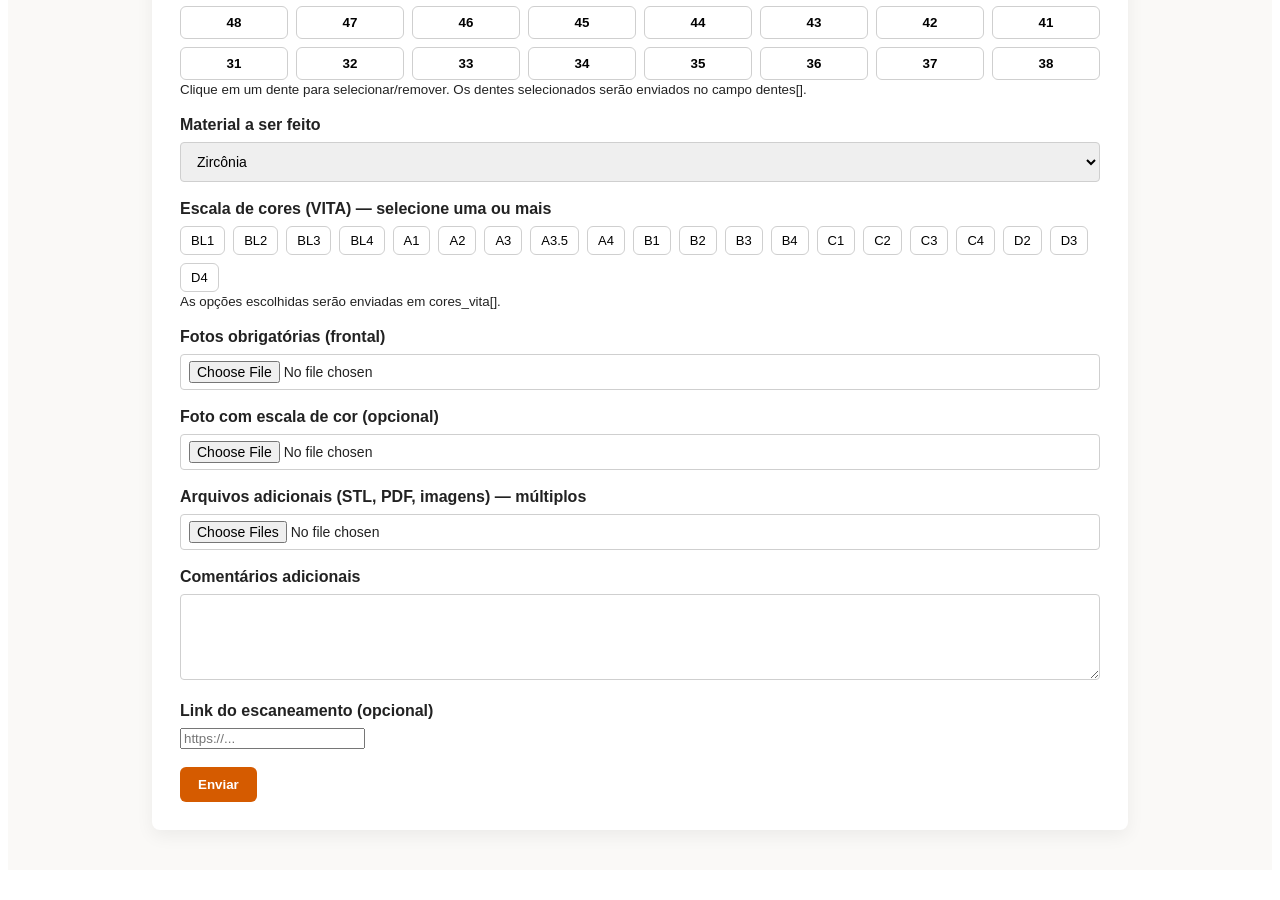
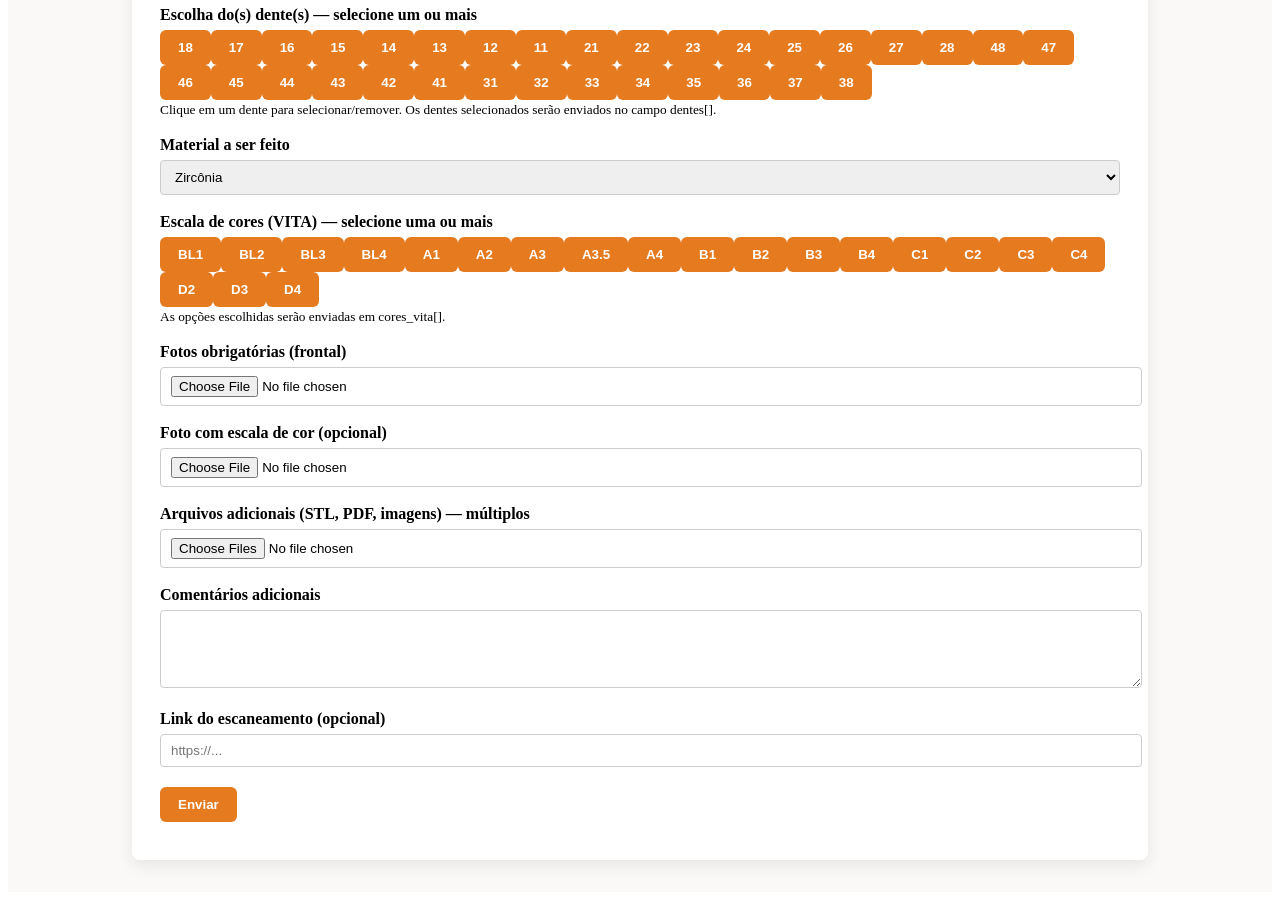
Before and after one commit to Smiletech3D/scan-smiletech, a Next.js app: page /new-scan in a window 1280 px wide. Shown: the part 585-1485 px from the top of the page. Before the commit the page ends 1463 px from the top, so only its background shows below. Built offline with nearby package versions, Linux system fonts and the light colour scheme.

Commit message:
Update new-scan.css

```diff
--- a/styles/new-scan.css
+++ b/styles/new-scan.css
@@ -1,143 +1,68 @@
-/* styles/new-scan.css - versão limpa e compatível com Webpack */
 .page {
   background: #faf9f7;
   min-height: 100vh;
-  padding: 40px;
+  padding: 32px;
   display: flex;
   justify-content: center;
-  align-items: flex-start;
-  font-family: Arial, Helvetica, sans-serif;
-  color: #222;
 }
 
 .card {
-  background: #fff;
-  max-width: 920px;
+  background: #ffffff;
+  max-width: 960px;
   width: 100%;
   padding: 28px;
   border-radius: 8px;
-  box-shadow: 0 6px 18px rgba(0,0,0,0.06);
+  box-shadow: 0 6px 16px rgba(0,0,0,0.08);
 }
 
-.logo-row {
-  display: flex;
-  align-items: center;
-  justify-content: space-between;
+h1 {
+  margin-bottom: 20px;
+  text-align: center;
+}
+
+.form-group {
   margin-bottom: 18px;
 }
 
-.logo-row h1 {
-  margin: 0;
-  font-size: 22px;
+label {
+  display: block;
+  font-weight: bold;
+  margin-bottom: 6px;
 }
 
-/* Form layout */
-.scan-form .form-group {
-  margin-bottom: 18px;
+input,
+select,
+textarea {
+  width: 100%;
+  padding: 8px 10px;
+  border: 1px solid #ccc;
+  border-radius: 4px;
 }
 
-.scan-form label {
-  display: block;
-  font-weight: 700;
-  margin-bottom: 8px;
-  color: #222;
-}
-
-.scan-form input[type="text"],
-.scan-form input[type="url"],
-.scan-form input[type="file"],
-.scan-form select,
-.scan-form textarea {
-  width: 100%;
-  padding: 10px 12px;
-  border: 1px solid #cfcfcf;
-  border-radius: 4px;
-  box-sizing: border-box;
-  font-size: 14px;
-}
-
-.scan-form input[type="file"] {
-  padding: 6px 8px;
+textarea {
+  resize: vertical;
 }
 
 .form-actions {
-  display: flex;
-  align-items: center;
-  gap: 16px;
-  margin-top: 8px;
+  margin-top: 20px;
 }
 
-.form-actions button {
-  background: #d55b00;
-  color: white;
+button {
+  background: #e57a1f;
+  color: #fff;
   border: none;
   padding: 10px 18px;
   border-radius: 6px;
   cursor: pointer;
-  font-weight: 700;
+  font-weight: bold;
 }
 
-.form-actions button:disabled {
+button:disabled {
   opacity: 0.6;
-  cursor: not-allowed;
 }
 
 .status {
-  margin-top: 6px;
-  color: #0a7a3e;
-  font-weight: 600;
+  margin-top: 10px;
+  font-weight: bold;
+  color: #2e7d32;
 }
-
-/* Teeth grid */
-.teeth-grid {
-  display: grid;
-  grid-template-columns: repeat(8, 1fr);
-  gap: 8px;
-}
-
-.teeth-btn {
-  background: white;
-  border: 1px solid #cfcfcf;
-  padding: 8px 6px;
-  border-radius: 6px;
-  cursor: pointer;
-  font-weight: 700;
-}
-
-.teeth-btn.selected {
-  background: #f1a661;
-  border-color: #e07b2a;
-  color: #fff;
-}
-
-/* Vita colors grid */
-.vita-grid {
-  display: flex;
-  flex-wrap: wrap;
-  gap: 8px;
-}
-
-.vita-btn {
-  background: white;
-  border: 1px solid #cfcfcf;
-  padding: 6px 10px;
-  border-radius: 6px;
-  font-size: 13px;
-  cursor: pointer;
-}
-
-.vita-btn.selected {
-  background: #d55b00;
-  color: #fff;
-  border-color: #a44400;
-}
-
-/* Responsive */
-@media (max-width: 860px) {
-  .teeth-grid {
-    grid-template-columns: repeat(4, 1fr);
-  }
-  .card {
-    padding: 18px;
-  }
-}
```
